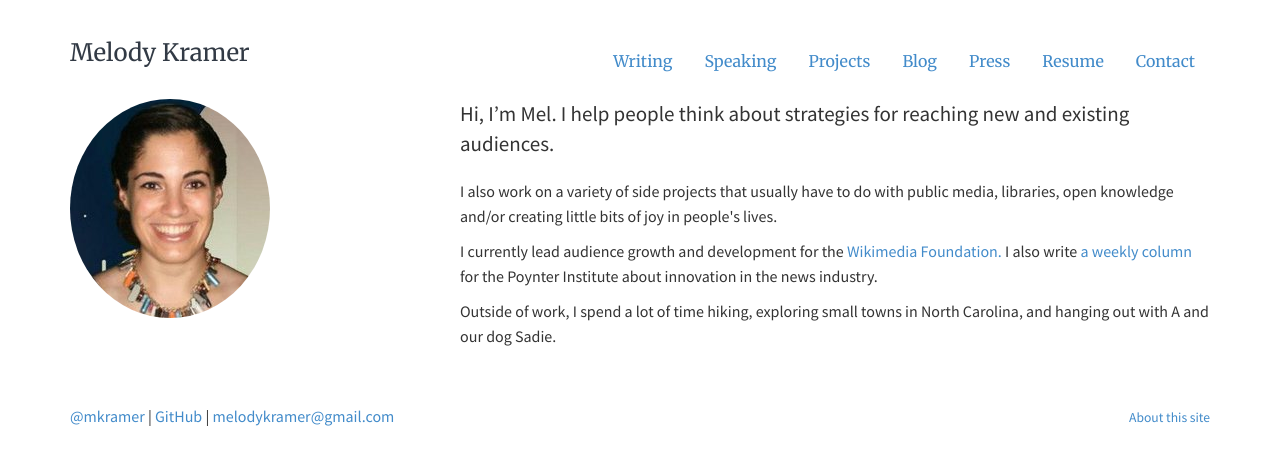
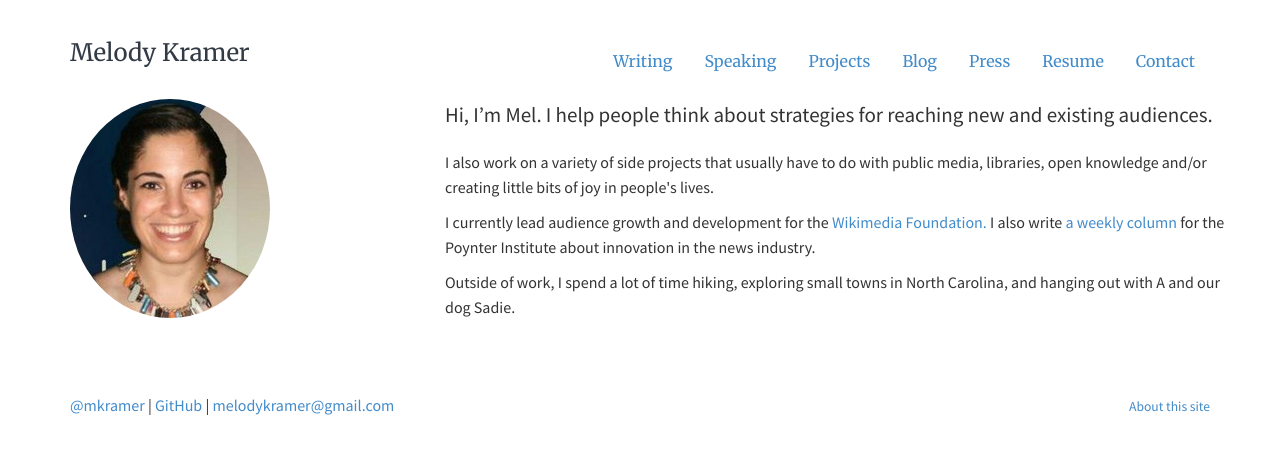
Before and after one commit to melodykramer/old-website, a Jekyll site: the page built from index.md, in a window 1280 px wide. Shown: the top 465 px of the page. Built offline with Jekyll 4.4.1, drawn with Linux system fonts in a browser that asks for light colours.

Commit message:
Update index.md

```diff
--- a/index.md
+++ b/index.md
@@ -13,8 +13,9 @@
 	<div class="col-sm-4">
 	<img  class="img-circle avatar" alt="Melody Kramer" src="img/headshot.jpg">
 	</div>
-	<div itemscope itemtype="http://data-vocabulary.org/Person" class="col-sm-8">
+	<div itemscope itemtype="http://data-vocabulary.org/Person" class="col-sm-8"></div>
 	<p class="lead" markdown="1">Hi, I'm <span itemprop="name">Mel</span>. I help people think about strategies for reaching new and existing audiences.</p>
 	<p>I also work on a variety of side projects that usually have to do with public media, libraries, open knowledge and/or creating little bits of joy in people's lives.</p>
 	<p>I currently lead audience growth and development for the <a href="https://wikimediafoundation.org/wiki/Home">Wikimedia Foundation.</a> I also write <a href="http://www.poynter.org/author/melody-kramer/">a weekly column</a> for the Poynter Institute about innovation in the news industry.</p>
 	<p>Outside of work, I spend a lot of time hiking, exploring small towns in North Carolina, and hanging out with A and our dog Sadie.</p>
+</div>
```
